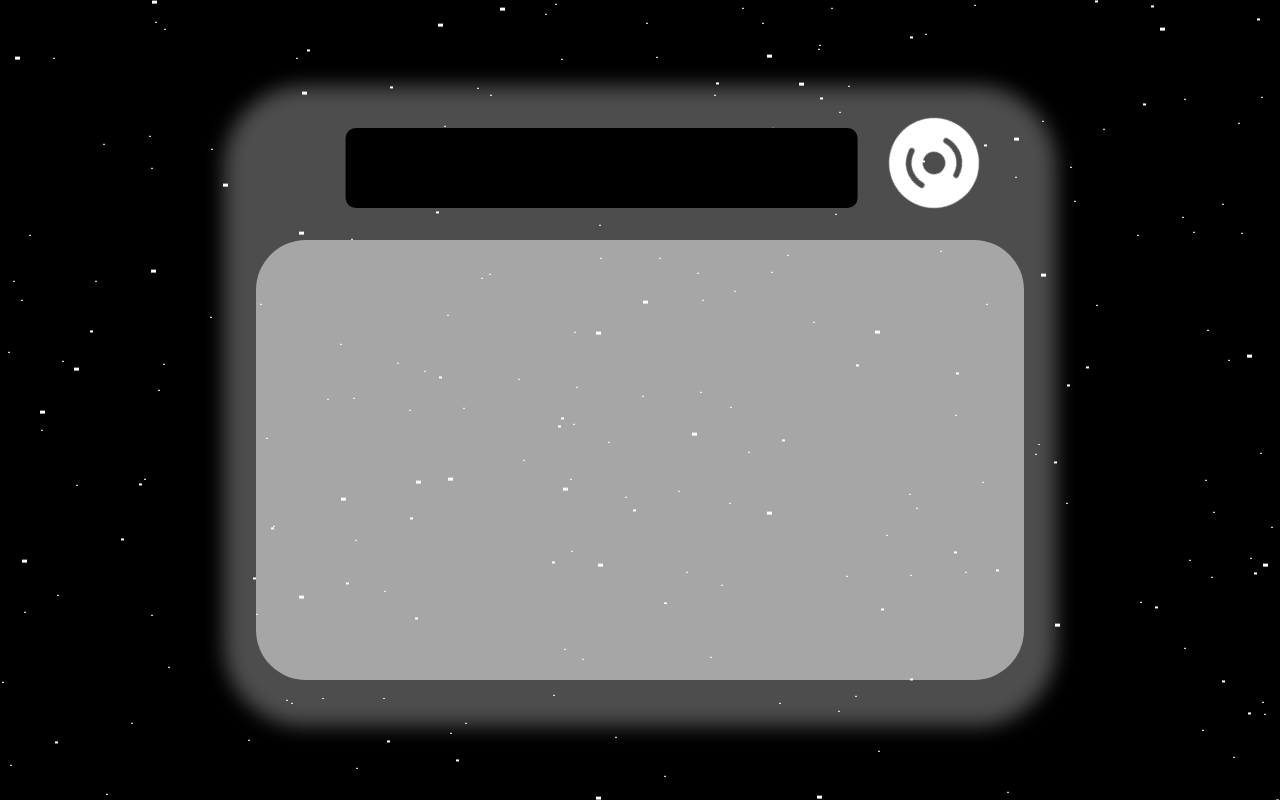
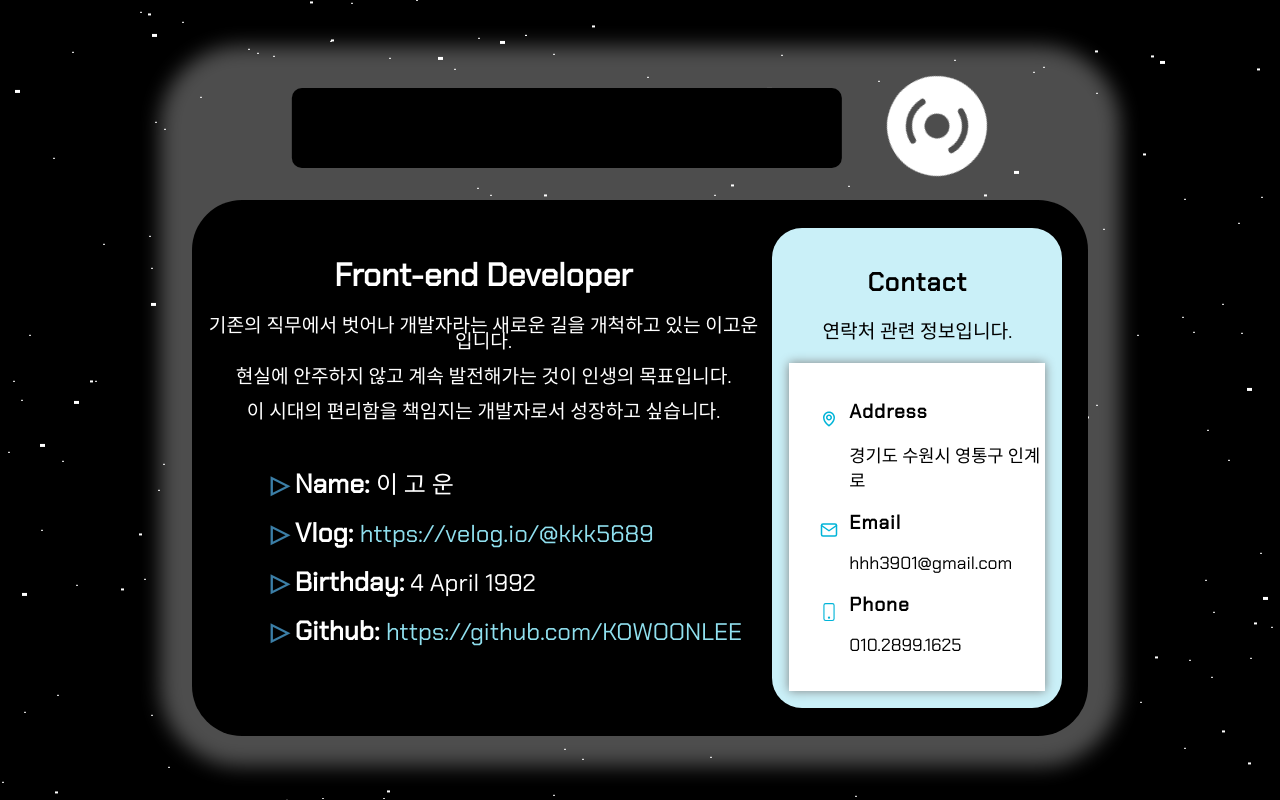
Before and after one commit to KOWOONLEE/portfolio_elevator, a React (Create React App) app: page /about in a window 1280 px wide. Before the commit this address had no page. Built offline with nearby package versions, Linux system fonts and the light colour scheme; the HTML template or start-up script is replaced by a standard one.

Commit message:
Rev: about 페이지

```diff
--- /dev/null
+++ b/src/components/Contact.js
@@ -0,0 +1,104 @@
+import styled from "styled-components";
+import { theme } from "../color";
+import { BiMap } from "react-icons/bi";
+import { FiMail } from "react-icons/fi";
+import { BsPhone } from "react-icons/bs";
+
+const Contact = () => {
+  return (
+    <StyledContact>
+      <section id="contact" className="contactSection">
+        <div className="paddingMargin">
+          <h1 className="title">Contact</h1>
+          <p style={{ fontSize: "1.2em", lineHeight: "3vh" }}>
+            연락처 관련 정보입니다.
+          </p>
+          <div className="contactWrap">
+            <br />
+            <div className="address">
+              <i>
+                <BiMap />
+              </i>
+              <div className="content">
+                <strong>Address</strong>
+                <br />
+                <p>경기도 수원시 영통구 인계로</p>
+              </div>
+            </div>
+            <div className="email">
+              <i>
+                <FiMail />
+              </i>
+              <div className="content">
+                <strong>Email</strong>
+                <br />
+                <p>hhh3901@gmail.com</p>
+              </div>
+            </div>
+            <div className="phone">
+              <i>
+                <BsPhone />
+              </i>
+              <div className="content">
+                <strong>Phone</strong>
+                <br />
+                <p>010.2899.1625</p>
+              </div>
+            </div>
+          </div>
+        </div>
+      </section>
+    </StyledContact>
+  );
+};
+export default Contact;
+
+const StyledContact = styled.div`
+  display: inline-block;
+  align-items: center;
+  justify-content: center;
+  color: black;
+
+  .title {
+    font-size: 1.6em;
+    letter-spacing: 1px;
+  }
+  .contactWrap {
+    display: inline-block;
+    width: 20vw;
+    height: 41vh;
+    margin: 0 auto;
+    background-color: white;
+    box-shadow: 0px 0 10px gray;
+    text-align: left;
+
+    strong {
+      font-size: 1.2em;
+      letter-spacing: 1px;
+    }
+    p {
+      font-size: 1.1em;
+    }
+
+    i {
+      display: flex;
+      float: left;
+      width: 40px;
+      height: 40px;
+      font-size: 18px;
+      color: #00b4d8;
+      background: white;
+      justify-content: center;
+      margin-left: 20px;
+      align-items: center;
+      border-radius: 50px;
+    }
+  }
+  .address {
+    margin-top: 15px;
+  }
+
+  .content {
+    margin-left: 60px;
+  }
+`;
--- a/src/components/Space.scss
+++ b/src/components/Space.scss
@@ -584,9 +584,9 @@
 .contentWrap {
   display: flex;
   position: relative;
-  top: 10vh;
-  width: 65%;
-  height: 80%;
+  top: 5vh;
+  width: 75%;
+  height: 90%;
   background-color: white;
   opacity: 0.3;
   border-radius: 5rem;
@@ -597,11 +597,11 @@
 .contentTitle {
   display: flex;
   position: absolute;
-  width: 40vw;
+  width: 43vw;
   height: 10vh;
-  top: 18vh;
-  left: 45%;
-  transform: translate(-45%, -20%);
+  top: 13vh;
+  left: 40%;
+  transform: translate(-40%, -20%);
   background-color: black;
   justify-content: center;
   align-items: center;
@@ -611,28 +611,27 @@
   display: flex;
   color: white;
   text-align: center;
-  font-size: 2.5em;
+  font-size: 3em;
   text-transform: uppercase;
   font-weight: 600;
-  letter-spacing: 2px;
+  letter-spacing: 10px;
   font-family: "Chakra Petch", sans-serif;
 }
 .backIcon {
   display: flex;
   position: absolute;
-  width: 90px;
-  height: 90px;
-  top: 17vh;
-  right: 20%;
+  width: 100px;
+  height: 100px;
+  top: 12vh;
+  right: 19%;
   transform: translate(-50%, -20%);
-  // background-color: white;
   justify-content: center;
   align-items: center;
   border-radius: 10px;
 
   svg {
-    width: 90px;
-    height: 90px;
+    width: 100px;
+    height: 100px;
     fill: white;
     animation: roundButton 3s linear infinite;
 
@@ -653,22 +652,23 @@
 .contents {
   display: flex;
   position: absolute;
-  width: 60%;
-  height: 55vh;
-  top: 30vh;
-  left: 20vw;
-  background-color: white;
+  width: 70%;
+  height: 67vh;
+  top: 25vh;
+  left: 15vw;
+  background-color: black;
   border-radius: 50px;
-  opacity: 0.5;
-  z-index: 99;
+  // opacity: 0.5;
+  z-index: 9;
 }
 .hoverContent {
   display: flex;
   position: absolute;
-  font-size: 1.8em;
+  font-size: 1.9em;
+  font-weight: 600;
   color: white;
-  top: 7vh;
-  right: 20%;
+  top: 4vh;
+  right: 18%;
   font-family: "Chakra Petch", sans-serif;
   animation: fadeout 1s linear infinite;
   z-index: 99;
--- a/src/pages/About.js
+++ b/src/pages/About.js
@@ -1,10 +1,159 @@
 import Space from "../components/Space";
+import styled from "styled-components";
+import Contact from "../components/Contact";
+import { theme } from "../color";
 
 const About = ({ screen, setScreen }) => {
   return (
-    <>
+    <StyledAbout>
       <Space screen={screen} setScreen={setScreen}></Space>
-    </>
+      <div className="aboutWrap">
+        <div className="aboutLeft">
+          <h1>Front-end Developer</h1>
+          <div style={{ fontSize: "1.2em", lineHeight: "2vh" }}>
+            <p>
+              기존의 직무에서 벗어나 개발자라는 새로운 길을 개척하고 있는
+              이고운입니다.
+            </p>
+            <p>현실에 안주하지 않고 계속 발전해가는 것이 인생의 목표입니다.</p>
+            <p style={{ marginBottom: "5vh" }}>
+              이 시대의 편리함을 책임지는 개발자로서 성장하고 싶습니다.
+            </p>
+          </div>
+          <ul className="aboutList">
+            <li>
+              <span>Name: </span> 이 고 운
+            </li>
+            <li>
+              <span>Vlog: </span>
+              <a href="https://velog.io/@kkk5689">https://velog.io/@kkk5689</a>
+            </li>
+            <li>
+              <span>Birthday: </span> 4 April 1992
+            </li>
+            <li>
+              <span>Github: </span>
+              <a href="https://github.com/KOWOONLEE">
+                https://github.com/KOWOONLEE
+              </a>
+            </li>
+          </ul>
+        </div>
+        <div className="aboutRight">
+          <div className="aboutRightWrap">
+            <Contact />
+          </div>
+        </div>
+      </div>
+    </StyledAbout>
   );
 };
 export default About;
+
+const StyledAbout = styled.div`
+  .aboutWrap {
+    display: flex;
+    position: absolute;
+    top: 26vh;
+    left: 16vw;
+    width: 67%;
+    height: 65vh;
+    color: white;
+    font-family: "Chakra Petch", sans-serif;
+    z-index: 99;
+  }
+  .aboutLeft {
+    width: 65%;
+    margin-top: 25px;
+    p {
+      font-size: 1em;
+    }
+  }
+  .aboutRight {
+    display: flex;
+    width: 35%;
+    margin: 0 auto;
+  }
+  .aboutRightWrap {
+    display: flex;
+    width: 100%;
+    height: 90%;
+    padding: 6px;
+    background-color: #caf0f8;
+    border-radius: 30px;
+    margin-top: 20px;
+    margin-left: 10px;
+    align-items: center;
+    justify-content: center;
+  }
+  .aboutList {
+    margin-left: 50px;
+    list-style-type: "▷ ";
+    line-height: 2em;
+    font-size: 1.5em;
+    text-align: left;
+
+    span {
+      font-size: 1.1em;
+      font-weight: bold;
+    }
+    a {
+      color: #90e0ef;
+      border: none;
+      text-decoration-line: none;
+    }
+    a:hover {
+      color: ${theme.hover};
+    }
+  }
+  .aboutList li::marker {
+    color: #3b7ea6;
+    font-weight: bold;
+  }
+  .resumetitle {
+    display: flex;
+    width: 100%;
+  }
+  .resumediv {
+    width: 50%;
+
+    h3 {
+      width: 28%;
+      color: white;
+      background-color: #3b7ea6;
+      font-size: 1.6em;
+      border: 2px solid #3b7ea6;
+      border-radius: 30px;
+      padding: 5px 10px 5px 10px;
+      text-align: center;
+      /* text-shadow: 1.5px 0 #000; */
+    }
+
+    h4 {
+      font-size: 1.4em;
+    }
+    ul {
+      margin-bottom: 30px;
+      padding: 0 0 20px 40px;
+      margin-top: -2px;
+      border-left: 2px solid #1f5297;
+      position: relative;
+    }
+    ul::before {
+      content: "";
+      position: absolute;
+      width: 13px;
+      height: 13px;
+      border-radius: 50px;
+      left: -9px;
+      top: 0;
+      background: #fff;
+      border: 2px solid #1f5297;
+    }
+
+    li {
+      font-size: 1.4em;
+      line-height: 1.5em;
+    }
+  }
+`;
--- a/src/pages/Main.js
+++ b/src/pages/Main.js
@@ -17,7 +17,7 @@ const Main = ({ screen, setScreen, pages, movePage }) => {
   useEffect(() => {
     const screenDisplay = (e) => {
       if (!eleActive) {
-        setScreen("환영합니다. 보고 싶은 포폴 내용을 클릭해 주세요 😃");
+        setScreen("Select the Floor button ");
       }
     };
     screenDisplay();
```
